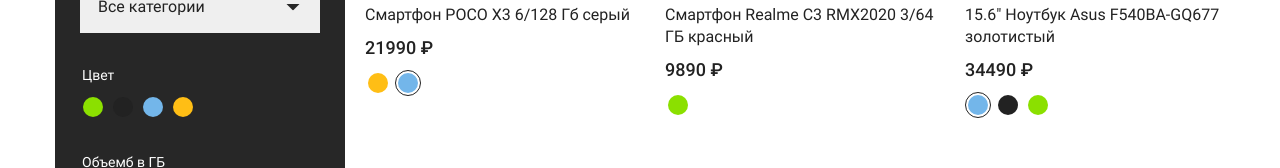
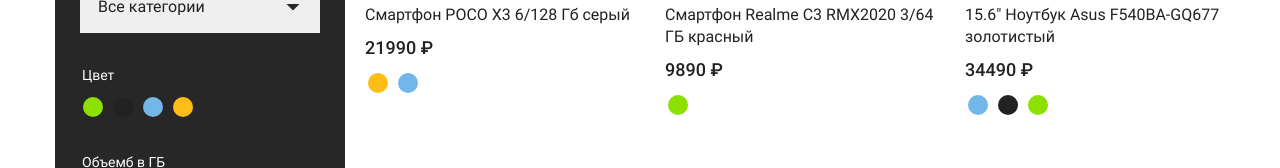
Before and after one commit to Impeqq/VueJS-Store, a Vue app: page / in a window 1280 px wide. Shown: the part 591-759 px from the top of the page. Built offline with nearby package versions, Linux system fonts and the light colour scheme.

Commit message:
fix(rn): fix colors component

```diff
--- /dev/null
+++ b/src/components/ProductColors.vue
@@ -0,0 +1,47 @@
+<template>
+  <ul class="colors" :class="{ 'colors--black': isProduct }">
+    <li class="colors__item" v-for="color in arrayOfColors" :key="color.id">
+      <label class="colors__label">
+        <input
+          class="colors__radio sr-only"
+          type="radio"
+          :value="color.id || color"
+          v-model="computedColor"
+          :checked="
+            (computedColor == color.id || computedColor == color) && 'checked'
+          "
+        />
+        <span
+          class="colors__value"
+          :style="`background-color: ${
+            color.color || colors.filter((item) => item.id === color)[0].color
+          }`"
+        >
+        </span>
+      </label>
+    </li>
+  </ul>
+</template>
+
+<script>
+import colors from "../data/colors";
+export default {
+  name: "ProductColors",
+  props: ["arrayOfColors", "currentColor", "isProduct"],
+  data() {
+    return {
+      colors,
+    };
+  },
+  computed: {
+    computedColor: {
+      get() {
+        return this.currentColor;
+      },
+      set(value) {
+        this.$emit("update:currentColor", value);
+      },
+    },
+  },
+};
+</script>
--- a/src/components/ProductFilter.vue
+++ b/src/components/ProductFilter.vue
@@ -53,24 +53,11 @@
 
       <fieldset class="form__block">
         <legend class="form__legend">Цвет</legend>
-        <ul class="colors">
-          <li class="colors__item" v-for="color in colors" :key="color.id">
-            <label class="colors__label">
-              <input
-                class="colors__radio sr-only"
-                type="radio"
-                name="color"
-                v-model="currentColor"
-                :value="color.id"
-              />
-              <span
-                class="colors__value"
-                :style="`background-color: ${color.color}`"
-              >
-              </span>
-            </label>
-          </li>
-        </ul>
+        <ProductColors
+          :arrayOfColors="colors"
+          :currentColor.sync="currentColor"
+          :isProduct="false"
+        />
       </fieldset>
 
       <fieldset class="form__block">
@@ -181,6 +168,7 @@
 <script>
 import categories from "../data/categories";
 import colors from "../data/colors";
+import ProductColors from "./ProductColors";
 
 export default {
   name: "ProductFilter",
@@ -192,6 +180,9 @@ export default {
       currentCategoryId: 0,
       currentColor: 0,
     };
+  },
+  components: {
+    ProductColors,
   },
   computed: {
     categories() {
--- a/src/components/ProductItem.vue
+++ b/src/components/ProductItem.vue
@@ -7,26 +7,27 @@
       <a href="#"> {{ product.name }} </a>
     </h3>
     <span class="catalog__price"> {{ product.price }} ₽ </span>
-    <ProductItemColors
-      :itemColors="product.colors"
-      :currentColor="currentColor"
+    <ProductColors
+      :arrayOfColors="product.colors"
+      :currentColor.sync="currentColor"
+      :isProduct="true"
     />
   </li>
 </template>
 
 <script>
 import colors from "../data/colors";
-import ProductItemColors from "./ProductItemColors";
+import ProductColors from "./ProductColors";
 
 export default {
   name: "ProductItem",
   props: ["product"],
   components: {
-    ProductItemColors,
+    ProductColors,
   },
   data() {
     return {
-      currentColor: 3,
+      currentColor: 0,
       colors,
     };
   },
--- a/src/components/ProductItemColors.vue
+++ /dev/null
@@ -1,35 +0,0 @@
-<template>
-  <ul class="colors colors--black">
-    <li class="colors__item" v-for="color in itemColors" :key="color">
-      <label class="colors__label">
-        <input
-          class="colors__radio sr-only"
-          type="radio"
-          :value="color"
-          v-model="currentColor"
-          :checked="currentColor == color && 'checked'"
-        />
-        <span
-          class="colors__value"
-          :style="`background-color: ${
-            colors.filter((item) => item.id === color && item.color)[0].color
-          }`"
-        >
-        </span>
-      </label>
-    </li>
-  </ul>
-</template>
-
-<script>
-import colors from "../data/colors";
-export default {
-  name: "ProductItemColors",
-  props: ["itemColors", "currentColor"],
-  data() {
-    return {
-      colors,
-    };
-  },
-};
-</script>
```
Also changed, not shown: public/css/style.min.css.
